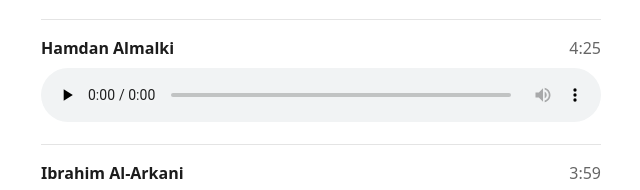
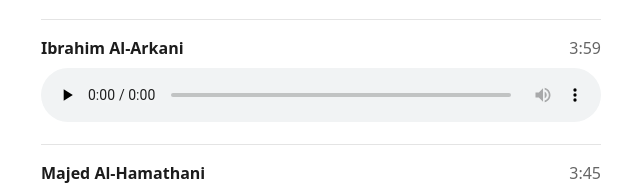
Before and after one commit to shadynafie/home-assistant-blueprints, a plain HTML site: page docs/azan-voices.html in a window 1280 px wide. Shown: the part 500-690 px from the top of the page, 319-959 px from the left. Drawn offline with Linux system fonts and the light colour scheme.

Commit message:
Azan voices: fit every voice within Echo's 240 second limit (#9)
Co-Authored-By: Claude Opus 5.5 <noreply@anthropic.com>

```diff
--- a/docs/azan-voices.html
+++ b/docs/azan-voices.html
@@ -17,7 +17,6 @@ audio{width:100%}
     <li><div class="n">Abdul Basit<span>3:19</span></div><audio controls preload="none" src="https://raw.githubusercontent.com/shadynafie/home-assistant-blueprints/main/blueprints/automation/smarttecharabic/azan-notifications/audio/abdul-basit.mp3"></audio></li>
     <li><div class="n">Ahmad Nuaina<span>3:29</span></div><audio controls preload="none" src="https://raw.githubusercontent.com/shadynafie/home-assistant-blueprints/main/blueprints/automation/smarttecharabic/azan-notifications/audio/ahmad-nuaina.mp3"></audio></li>
     <li><div class="n">Hamad Deghreri<span>2:41</span></div><audio controls preload="none" src="https://raw.githubusercontent.com/shadynafie/home-assistant-blueprints/main/blueprints/automation/smarttecharabic/azan-notifications/audio/hamad-deghreri.mp3"></audio></li>
-    <li><div class="n">Hamdan Almalki<span>4:25</span></div><audio controls preload="none" src="https://raw.githubusercontent.com/shadynafie/home-assistant-blueprints/main/blueprints/automation/smarttecharabic/azan-notifications/audio/hamdan-almalki.mp3"></audio></li>
     <li><div class="n">Ibrahim Al-Arkani<span>3:59</span></div><audio controls preload="none" src="https://raw.githubusercontent.com/shadynafie/home-assistant-blueprints/main/blueprints/automation/smarttecharabic/azan-notifications/audio/ibrahim-al-arkani.mp3"></audio></li>
     <li><div class="n">Majed Al-Hamathani<span>3:45</span></div><audio controls preload="none" src="https://raw.githubusercontent.com/shadynafie/home-assistant-blueprints/main/blueprints/automation/smarttecharabic/azan-notifications/audio/majed-al-hamathani.mp3"></audio></li>
     <li><div class="n">Makkah<span>3:20</span></div><audio controls preload="none" src="https://raw.githubusercontent.com/shadynafie/home-assistant-blueprints/main/blueprints/automation/smarttecharabic/azan-notifications/audio/makkah.mp3"></audio></li>
```
Also changed, not shown: 4 other files.
